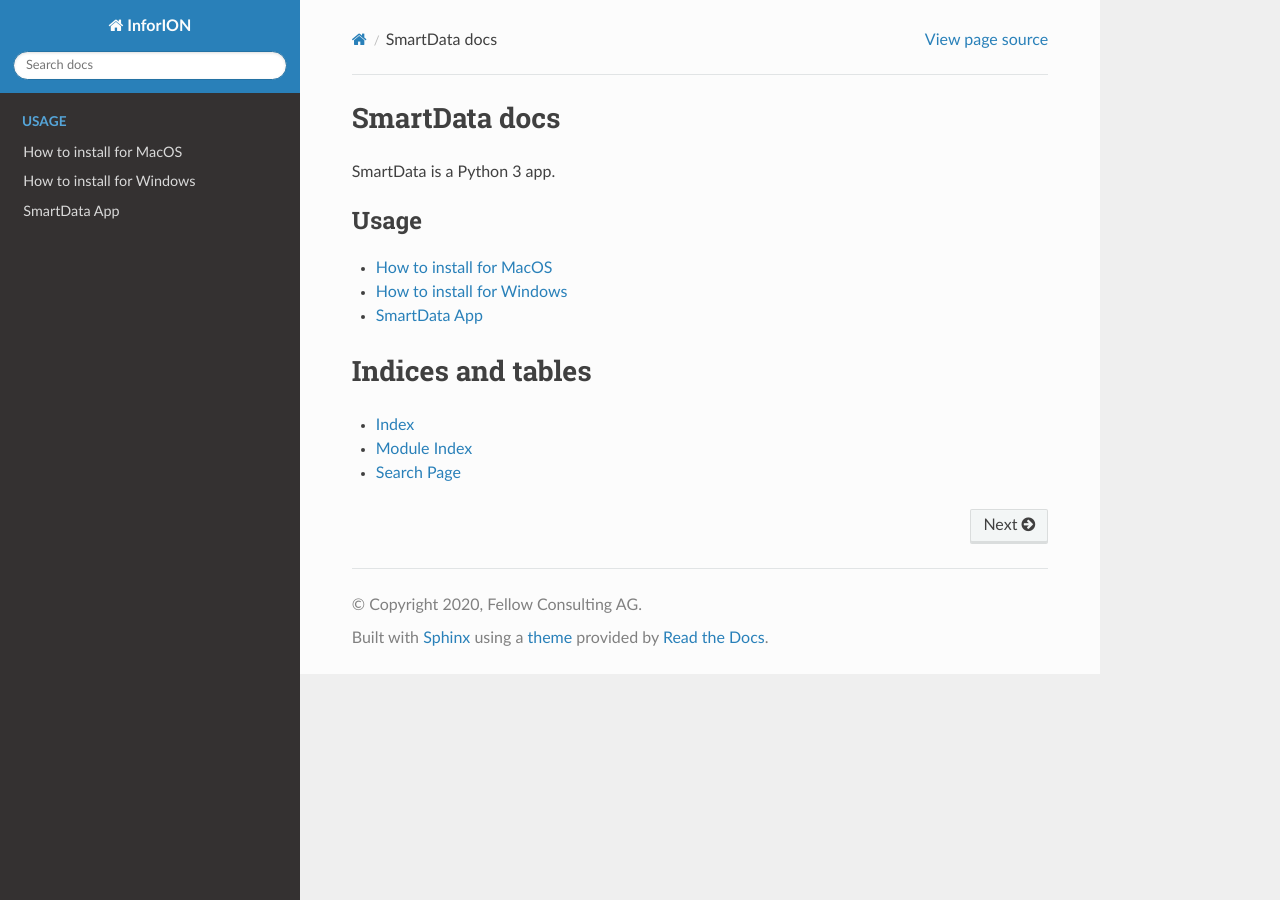
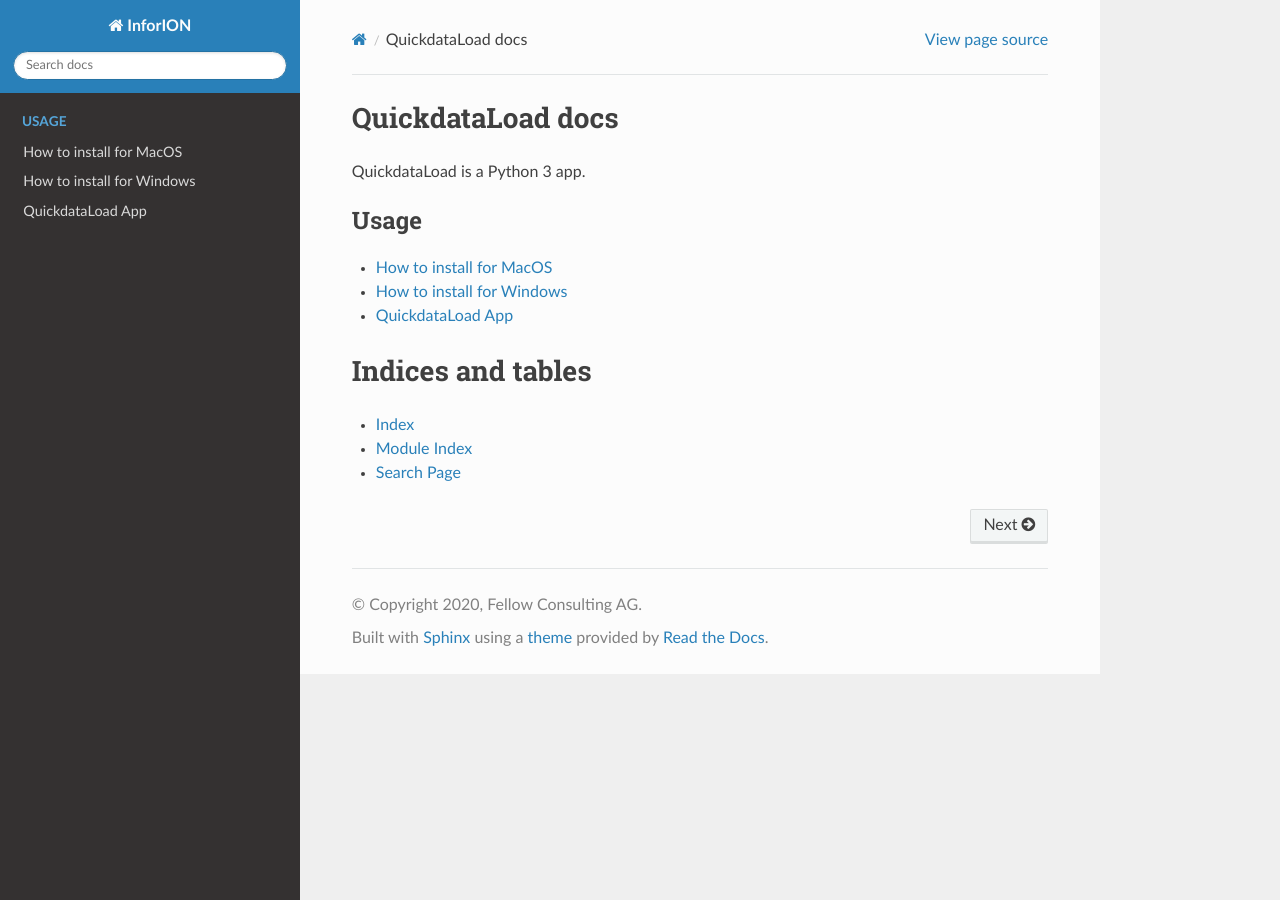
Before and after one commit to Fellow-Consulting-AG/NewSmartdata, a Sphinx documentation site: the page built from docs/source/index.rst, in a window 1280 px wide. Built offline with Sphinx 7.4.7 and the Read the Docs theme 2.0.0, drawn with Linux system fonts in a browser that asks for light colours.

Commit message:
Change to the name QuickdataLoad

```diff
--- a/docs/source/index.rst
+++ b/docs/source/index.rst
@@ -1,7 +1,7 @@
-SmartData docs
+QuickdataLoad docs
 ===================
 
-SmartData is a Python 3 app.
+QuickdataLoad is a Python 3 app.
 
 .. toctree::
    :caption: Usage
--- a/docs/source/install.rst
+++ b/docs/source/install.rst
@@ -2,19 +2,19 @@
 How to install for MacOS
 --------------------------
 
-When talking about a MacOS, the right way of installing the **SmartData App** is by downloading the zip folder. After downloading it, you need to open your terminal (MacOS) to follow these simple instruptions for *unzipping the folder*.
+When talking about a MacOS, the right way of installing the **QuickdataLoad App** is by downloading the zip folder. After downloading it, you need to open your terminal (MacOS) to follow these simple instruptions for *unzipping the folder*.
 One step at a time, you should:
 ::
 
     cd Downloads/
-    unzip NewSmartdata.app.zip
-    cd dist/NewSmartdata.app/Contents/MacOS
-    ./NewSmartdata
+    unzip NewQuickdataLoad.app.zip
+    cd dist/NewQuickdataLoad.app/Contents/MacOS
+    ./NewQuickdataLoad
 
 If you followed the steps correctly, you should get an output to wait while downloading.
-In a few moments the SmartData App window should appear to get things started.
+In a few moments the QuickdataLoad App window should appear to get things started.
 
-.. image:: images/New_Smartdata.jpg
+.. image:: images/New_QuickdataLoad.jpg
     :align: center
 MacOs
 
@@ -22,8 +22,8 @@
 How to install for Windows
 ----------------------------
 
-Now, for Windows computers it is much easier. Just by allowing the download to proceed with the **NewSmartdata.exe**, you should see the window of the app open.
+Now, for Windows computers it is much easier. Just by allowing the download to proceed with the **NewQuickdataLoad.exe**, you should see the window of the app open.
 
-.. image:: images/Windows_Smartdata.jpg
+.. image:: images/Windows_QuickdataLoad.jpg
     :align: center
 Windows
--- a/docs/source/run.rst
+++ b/docs/source/run.rst
@@ -1,20 +1,20 @@
 ------------------
-SmartData App
+QuickdataLoad App
 ------------------
 
-After installing the **SmartData Tool App** a new window will appear, as shown below. The main purpose is to be able to execute commands according to the desired Logon information and Input Data. In the Logon Information it is essential that you specify which M3 company and division you are working on.
+After installing the **QuickdataLoad Tool App** a new window will appear, as shown below. The main purpose is to be able to execute commands according to the desired Logon information and Input Data. In the Logon Information it is essential that you specify which M3 company and division you are working on.
 
-.. image:: images/New_Smartdata.jpg
+.. image:: images/New_QuickdataLoad.jpg
     :align: center
 MacOs
 
-.. image:: images/Windows_Smartdata.jpg
+.. image:: images/Windows_QuickdataLoad.jpg
     :align: center
 Windows
 
 Nevertheless, there are various commands available at the upper screen of your MacOs (as shown below) or at the upper part of the app window (Windows), where you can *extract, load or merge* data files.
 
-.. image:: images/Commands_NewSmartdata.jpg
+.. image:: images/Commands_NewQuickdataLoad.jpg
     :align: center
 MacOs
 
--- a/setup.py
+++ b/setup.py
@@ -10,7 +10,7 @@
 # }
 # setup(
 #     app=APP,
-#     name="SmartData",
+#     name="QuickdataLoad",
 #     data_files=DATA_FILES,
 #     options={"py2app": OPTIONS},
 #     setup_requires=["py2app"],
```
Also changed, not shown: other parts of docs/source/run.rst (+1 -1 lines), README.md (+4 -4 lines), gui.py (+4 -4 lines), 4 other files.
